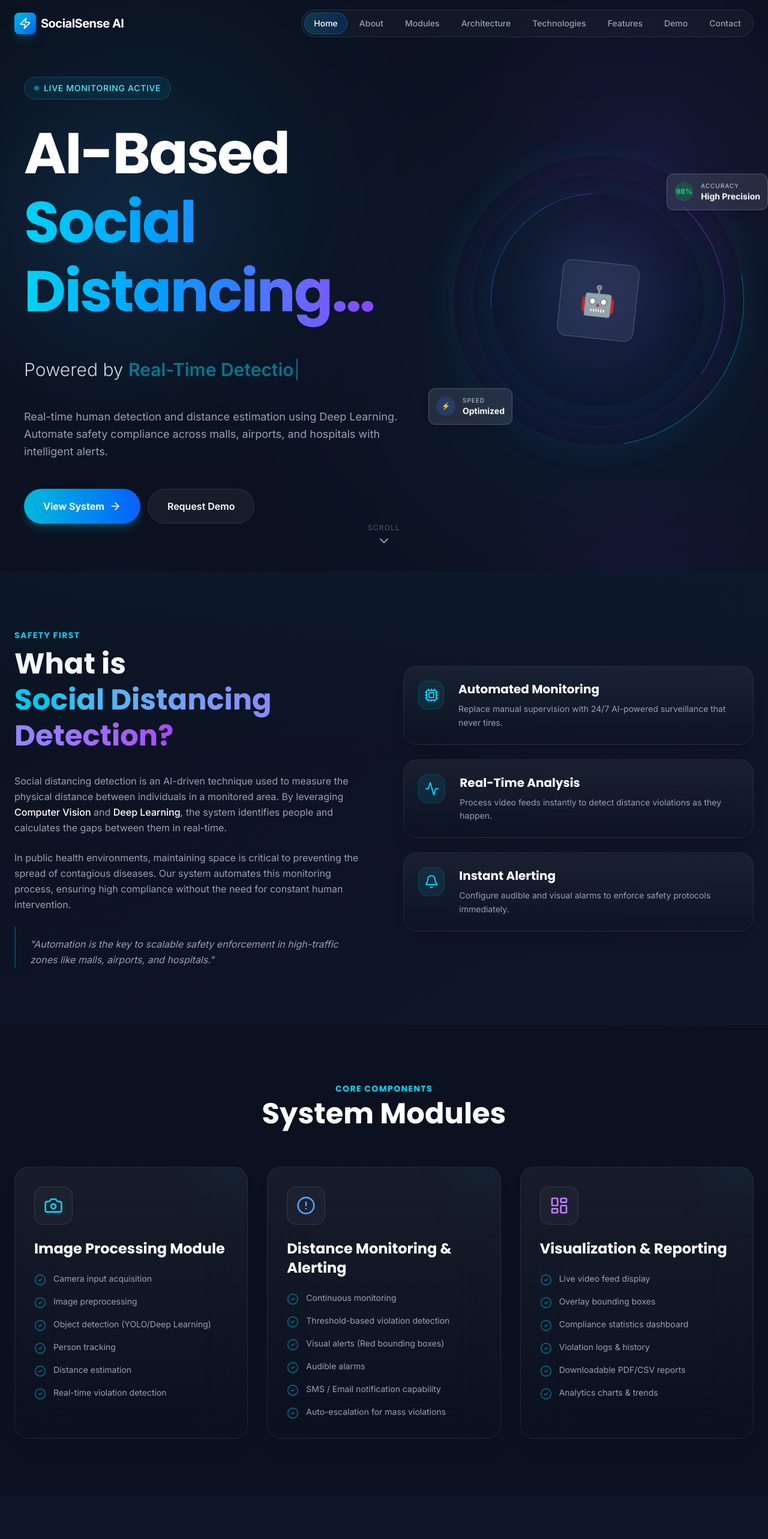
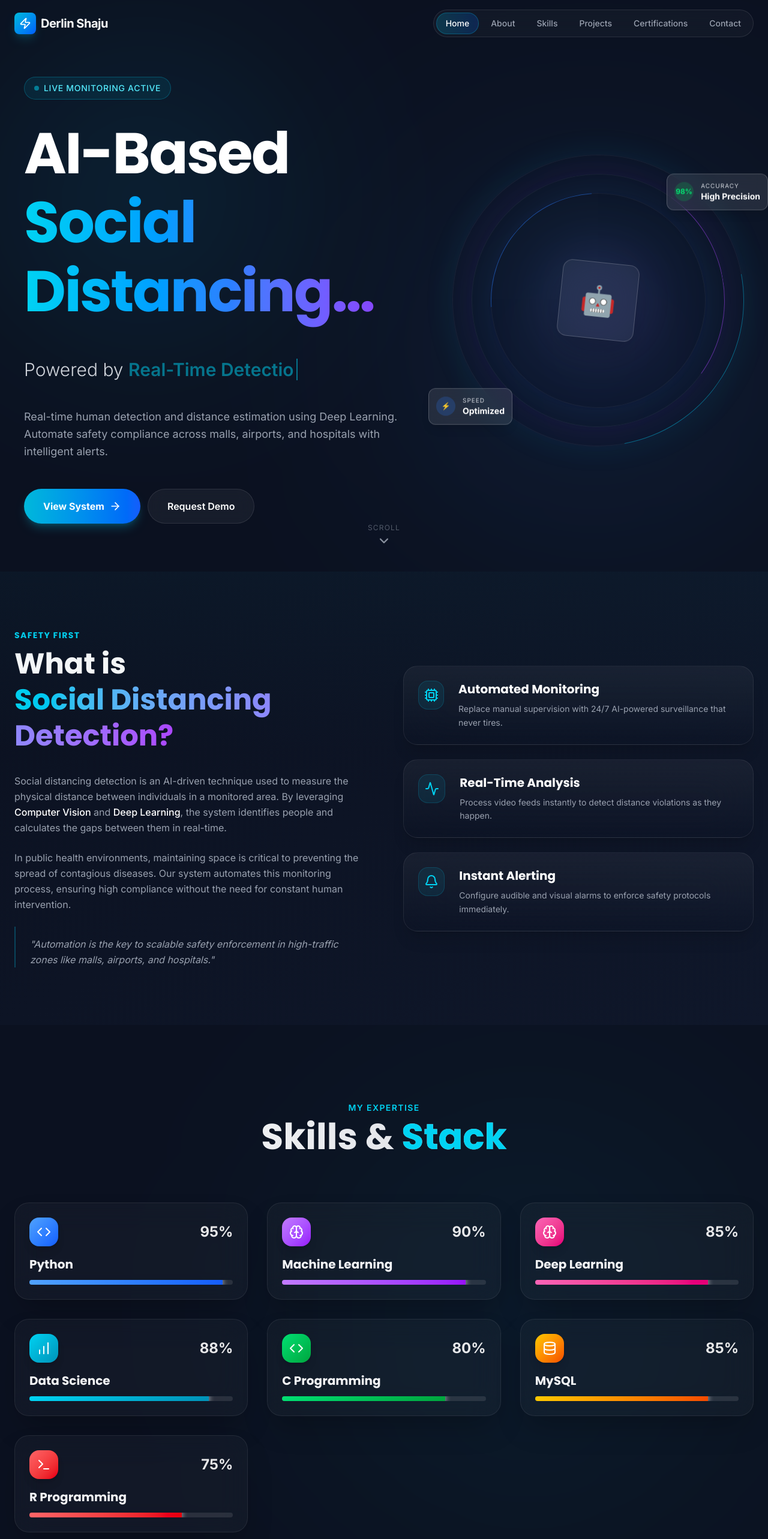
Before and after one commit to derlinshaju2/Derrepo, a Next.js app: page / in a window 1280 px wide. Shown: the top 2566 px of the page at 60% size. Built offline with nearby package versions, Linux system fonts and the light colour scheme.

Commit message:
Integrate SocialSense AI as a project within the portfolio with conditional rendering

```diff
--- a/next.config.ts
+++ b/next.config.ts
@@ -1,10 +1,7 @@
 import type { NextConfig } from "next";
 
 const nextConfig: NextConfig = {
-  output: 'export',
-  basePath: '/Derrepo',
   images: {
-    unoptimized: true,
     remotePatterns: [
       {
         protocol: 'https',
--- a/src/app/page.tsx
+++ b/src/app/page.tsx
@@ -1,6 +1,13 @@
+"use client";
+
+import { useState } from "react";
 import Navbar from "@/components/Navbar";
 import Hero from "@/components/Hero";
 import About from "@/components/About";
+import Skills from "@/components/Skills";
+import Projects from "@/components/Projects";
+import Certifications from "@/components/Certifications";
+import Courses from "@/components/Courses";
 import Modules from "@/components/Modules";
 import Architecture from "@/components/Architecture";
 import TechStack from "@/components/TechStack";
@@ -12,11 +19,28 @@ import Contact from "@/components/Contact";
 import Footer from "@/components/Footer";
 
 export default function Home() {
+  const [view, setView] = useState<"portfolio" | "socialsense">("portfolio");
+
+  const handleViewChange = (newView: "portfolio" | "socialsense") => {
+    setView(newView);
+    window.scrollTo({ top: 0, behavior: "smooth" });
+  };
+
   return (
-    <main className="min-h-screen">
-      <Navbar />
+    <main className="min-h-screen bg-[#0B1120]">
+      <Navbar currentView={view} onViewChange={handleViewChange} />
+
+      {view === "portfolio" ? (
+        <>
           <Hero />
           <About />
+          <Skills />
+          <Projects onViewProject={() => handleViewChange("socialsense")} />
+          <Certifications />
+          <Courses />
+        </>
+      ) : (
+        <>
           <Modules />
           <Architecture />
           <TechStack />
@@ -24,6 +48,9 @@ export default function Home() {
           <Demo />
           <Dashboard />
           <AdminPanel />
+        </>
+      )}
+
       <Contact />
       <Footer />
     </main>
--- a/src/components/Navbar.tsx
+++ b/src/components/Navbar.tsx
@@ -5,14 +5,19 @@ import { useState, useEffect } from "react";
 import { Menu, X, Home, BookOpen, User, Briefcase, Zap, Terminal } from "lucide-react";
 import Image from "next/image";
 
-export default function Navbar() {
+interface NavbarProps {
+    currentView: "portfolio" | "socialsense";
+    onViewChange: (view: "portfolio" | "socialsense") => void;
+}
+
+export default function Navbar({ currentView, onViewChange }: NavbarProps) {
     const [activeHash, setActiveHash] = useState("#home");
     const [scrolled, setScrolled] = useState(false);
     const [mobileMenuOpen, setMobileMenuOpen] = useState(false);
 
     useEffect(() => {
         const handleScroll = () => {
-            setScrolled(window.scrollY > 20); // Trigger earlier for mobile feel
+            setScrolled(window.scrollY > 20);
             const sections = document.querySelectorAll("section");
             sections.forEach((section) => {
                 const top = section.offsetTop - 100;
@@ -26,30 +31,36 @@ export default function Navbar() {
         return () => window.removeEventListener("scroll", handleScroll);
     }, []);
 
-    // Lock body scroll when menu is open
     useEffect(() => {
         if (mobileMenuOpen) {
             document.body.style.overflow = "hidden";
         } else {
             document.body.style.overflow = "unset";
         }
-        return () => { document.body.style.overflow = "unset"; };
     }, [mobileMenuOpen]);
 
-    const navItems = [
+    const portfolioItems = [
         { name: "Home", href: "#home", icon: <Home size={20} /> },
         { name: "About", href: "#about", icon: <User size={20} /> },
-        { name: "Modules", href: "#modules", icon: <Briefcase size={20} /> },
-        { name: "Architecture", href: "#architecture", icon: <Zap size={20} /> },
-        { name: "Technologies", href: "#technologies", icon: <Terminal size={20} /> },
-        { name: "Features", href: "#features", icon: <BookOpen size={20} /> },
-        { name: "Demo", href: "#demo", icon: <Terminal size={20} /> },
+        { name: "Skills", href: "#skills", icon: <Zap size={20} /> },
+        { name: "Projects", href: "#projects", icon: <Briefcase size={20} /> },
+        { name: "Certifications", href: "#certifications", icon: <BookOpen size={20} /> },
         { name: "Contact", href: "#contact", icon: <Terminal size={20} /> },
     ];
 
+    const projectItems = [
+        { name: "System", href: "#modules", icon: <Briefcase size={20} /> },
+        { name: "Architecture", href: "#architecture", icon: <Zap size={20} /> },
+        { name: "Tech", href: "#technologies", icon: <Terminal size={20} /> },
+        { name: "Demo", href: "#demo", icon: <Terminal size={20} /> },
+        { name: "Dashboard", href: "#dashboard", icon: <BookOpen size={20} /> },
+        { name: "Admin", href: "#admin", icon: <Terminal size={20} /> },
+    ];
+
+    const navItems = currentView === "portfolio" ? portfolioItems : projectItems;
+
     return (
         <>
-            {/* Desktop & Mobile Navbar Container */}
             <motion.nav
                 initial={{ y: -100 }}
                 animate={{ y: 0 }}
@@ -58,15 +69,28 @@ export default function Navbar() {
                     }`}
             >
                 {/* Logo / Name */}
-                <a href="#home" className="text-xl font-bold tracking-tight text-white flex items-center gap-2">
-                    <div className="w-9 h-9 rounded-lg bg-gradient-to-br from-cyan-500 to-blue-600 flex items-center justify-center shadow-lg shadow-cyan-500/20">
+                <button
+                    onClick={() => onViewChange("portfolio")}
+                    className="text-xl font-bold tracking-tight text-white flex items-center gap-2 group"
+                >
+                    <div className="w-9 h-9 rounded-lg bg-gradient-to-br from-cyan-500 to-blue-600 flex items-center justify-center shadow-lg shadow-cyan-500/20 group-hover:scale-110 transition-transform">
                         <Zap size={20} className="text-white" />
                     </div>
-                    <span className="hidden sm:block">SocialSense AI</span>
-                </a>
+                    <span className="hidden sm:block">
+                        {currentView === "portfolio" ? "Derlin Shaju" : "SocialSense AI"}
+                    </span>
+                </button>
 
                 {/* Desktop Menu */}
                 <div className="hidden lg:flex items-center gap-1 p-1 rounded-full bg-white/[0.03] border border-white/10 backdrop-blur-md">
+                    {currentView === "socialsense" && (
+                        <button
+                            onClick={() => onViewChange("portfolio")}
+                            className="px-4 py-2 text-sm font-bold text-cyan-400 hover:text-cyan-300 transition-colors mr-2 border-r border-white/10"
+                        >
+                            ← Back to Portfolio
+                        </button>
+                    )}
                     {navItems.map((item) => (
                         <a
                             key={item.name}
@@ -107,7 +131,6 @@ export default function Navbar() {
                         transition={{ type: "spring", damping: 25, stiffness: 200 }}
                         className="fixed inset-0 z-[60] bg-[#0B1120] flex flex-col lg:hidden"
                     >
-                        {/* Header */}
                         <div className="flex items-center justify-between px-6 py-4 border-b border-white/10">
                             <span className="text-xl font-bold text-white">Menu</span>
                             <button
@@ -119,8 +142,20 @@ export default function Navbar() {
                             </button>
                         </div>
 
-                        {/* Menu Items */}
                         <div className="flex-1 overflow-y-auto py-8 px-6 flex flex-col gap-4">
+                            {currentView === "socialsense" && (
+                                <button
+                                    onClick={() => {
+                                        onViewChange("portfolio");
+                                        setMobileMenuOpen(false);
+                                    }}
+                                    className="flex items-center gap-4 p-4 rounded-xl border bg-cyan-500/10 border-cyan-500/30 text-cyan-400 font-bold mb-4"
+                                >
+                                    <Home size={20} />
+                                    <span>Back to Portfolio</span>
+                                </button>
+                            )}
+
                             {navItems.map((item, index) => (
                                 <motion.a
                                     initial={{ opacity: 0, x: 20 }}
@@ -145,9 +180,8 @@ export default function Navbar() {
                             ))}
                         </div>
 
-                        {/* Footer decorative */}
                         <div className="p-6 text-center text-gray-500 text-xs uppercase tracking-widest border-t border-white/5">
-                            SocialSense AI &copy; 2026
+                            {currentView === "portfolio" ? "Derlin Shaju" : "SocialSense AI"} &copy; 2026
                         </div>
                     </motion.div>
                 )}
--- a/src/components/Projects.tsx
+++ b/src/components/Projects.tsx
@@ -4,21 +4,27 @@ import { motion } from "framer-motion";
 import { ExternalLink, Github, ZoomIn } from "lucide-react";
 import Image from "next/image";
 
-export default function Projects() {
+interface ProjectsProps {
+    onViewProject?: (projectId: string) => void;
+}
+
+export default function Projects({ onViewProject }: ProjectsProps) {
     const projects = [
         {
+            id: "socialsense",
             title: "Social Distancing Monitor",
             description: "Real-time computer vision system utilizing surveillance feeds to detect and alert social distancing violations. Built for public safety protocols.",
-            tech: ["OpenCV", "Python", "YOLOv5"],
-            color: "from-red-500 to-orange-500",
-            image: "https://images.unsplash.com/photo-1587620962725-abab7fe55159?q=80&w=800&auto=format&fit=crop" // Coding/Tech
+            tech: ["OpenCV", "Python", "YOLOv8"],
+            color: "from-cyan-500 to-blue-500",
+            image: "https://images.unsplash.com/photo-1587620962725-abab7fe55159?q=80&w=800&auto=format&fit=crop"
         },
         {
+            id: "health-ai",
             title: "AI Health Assistant",
             description: "Predictive health analytics platform tracking vital signs to forecast potential risks and generate personalized wellness plans.",
             tech: ["TensorFlow", "React", "Node.js"],
-            color: "from-blue-500 to-cyan-500",
-            image: "https://images.unsplash.com/photo-1576091160399-112ba8d25d1d?q=80&w=800&auto=format&fit=crop" // Medical AI
+            color: "from-blue-500 to-purple-500",
+            image: "https://images.unsplash.com/photo-1576091160399-112ba8d25d1d?q=80&w=800&auto=format&fit=crop"
         }
     ];
 
@@ -40,7 +46,6 @@ export default function Projects() {
                     </p>
                 </motion.div>
 
-
                 <div className="grid grid-cols-1 md:grid-cols-2 gap-4 md:gap-8 lg:gap-12">
                     {projects.map((project, index) => (
                         <motion.div
@@ -52,10 +57,7 @@ export default function Projects() {
                             whileHover={{ y: -10 }}
                             className="group relative flex flex-col p-4 md:p-6 rounded-3xl bg-white/[0.02] border border-white/[0.05] backdrop-blur-3xl shadow-2xl transition-all duration-500 h-full"
                         >
-                            {/* Card Content Grid */}
                             <div className="grid grid-rows-[auto_1fr_auto] gap-4 h-full">
-
-                                {/* Image Area */}
                                 <div className="relative h-64 w-full rounded-2xl overflow-hidden">
                                     <Image
                                         src={project.image}
@@ -65,17 +67,17 @@ export default function Projects() {
                                     />
                                     <div className="absolute inset-0 bg-black/20 group-hover:bg-transparent transition-colors duration-500 z-10" />
 
-                                    {/* Reveal overlay */}
                                     <div className="absolute inset-0 flex items-center justify-center opacity-0 group-hover:opacity-100 transition-opacity duration-500 bg-black/40 backdrop-blur-sm z-20">
-                                        <button className="px-6 py-2 rounded-full bg-white/10 border border-white/20 text-white backdrop-blur-md hover:bg-white/20 transition-all transform translate-y-4 group-hover:translate-y-0">
-                                            View Case Study
+                                        <button
+                                            onClick={() => project.id === "socialsense" && onViewProject?.("socialsense")}
+                                            className="px-6 py-2 rounded-full bg-white/10 border border-white/20 text-white backdrop-blur-md hover:bg-white/20 transition-all transform translate-y-4 group-hover:translate-y-0"
+                                        >
+                                            {project.id === "socialsense" ? "View AI System" : "View Case Study"}
                                         </button>
                                     </div>
                                 </div>
 
-                                {/* Content */}
                                 <div className="relative flex flex-col gap-4">
-                                    {/* Floating Glow - reduced opacity/size to avoid visual clutter */}
                                     <div className={`absolute -top-10 -right-10 w-32 h-32 bg-gradient-to-br ${project.color} blur-[60px] opacity-10 group-hover:opacity-30 transition-opacity pointer-events-none`} />
 
                                     <h3 className="text-2xl md:text-3xl font-bold text-white group-hover:text-transparent group-hover:bg-clip-text group-hover:bg-gradient-to-r group-hover:from-white group-hover:to-gray-400 transition-all">
@@ -95,14 +97,16 @@ export default function Projects() {
                                     </div>
                                 </div>
 
-                                {/* Footer / Buttons */}
                                 <div className="flex justify-between items-center pt-4 border-t border-white/5 mt-auto">
                                     <a href="#" className="flex items-center gap-2 text-sm text-gray-400 hover:text-white transition-colors">
-                                        <Github size={16} /> <span className="hidden sm:inline">Source Code</span><span className="sm:hidden">Code</span>
+                                        <Github size={16} /> Source Code
                                     </a>
-                                    <a href="#" className="flex items-center gap-2 text-sm font-semibold text-cyan-400 hover:text-cyan-300 transition-colors">
+                                    <button
+                                        onClick={() => project.id === "socialsense" && onViewProject?.("socialsense")}
+                                        className="flex items-center gap-2 text-sm font-semibold text-cyan-400 hover:text-cyan-300 transition-colors"
+                                    >
                                         Live Demo <ExternalLink size={16} />
-                                    </a>
+                                    </button>
                                 </div>
                             </div>
                         </motion.div>
```
Also changed, not shown: 1 other file (tests, documents, lock files or other folders). Lines whose indentation alone changed are shown as unchanged.
